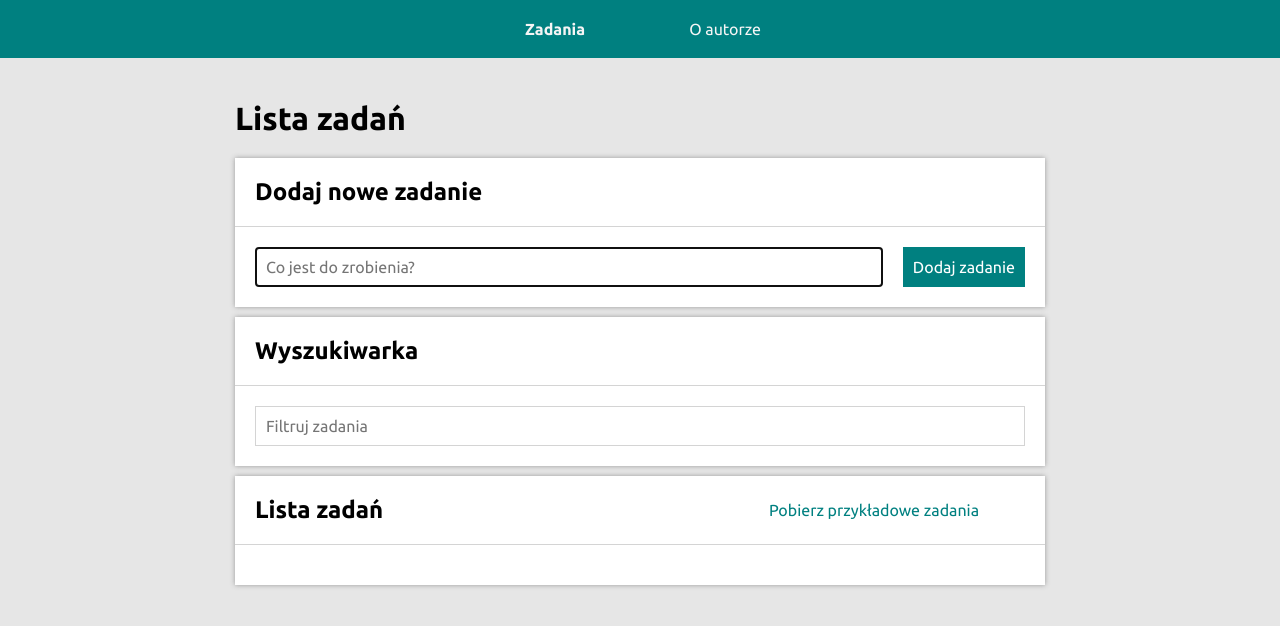
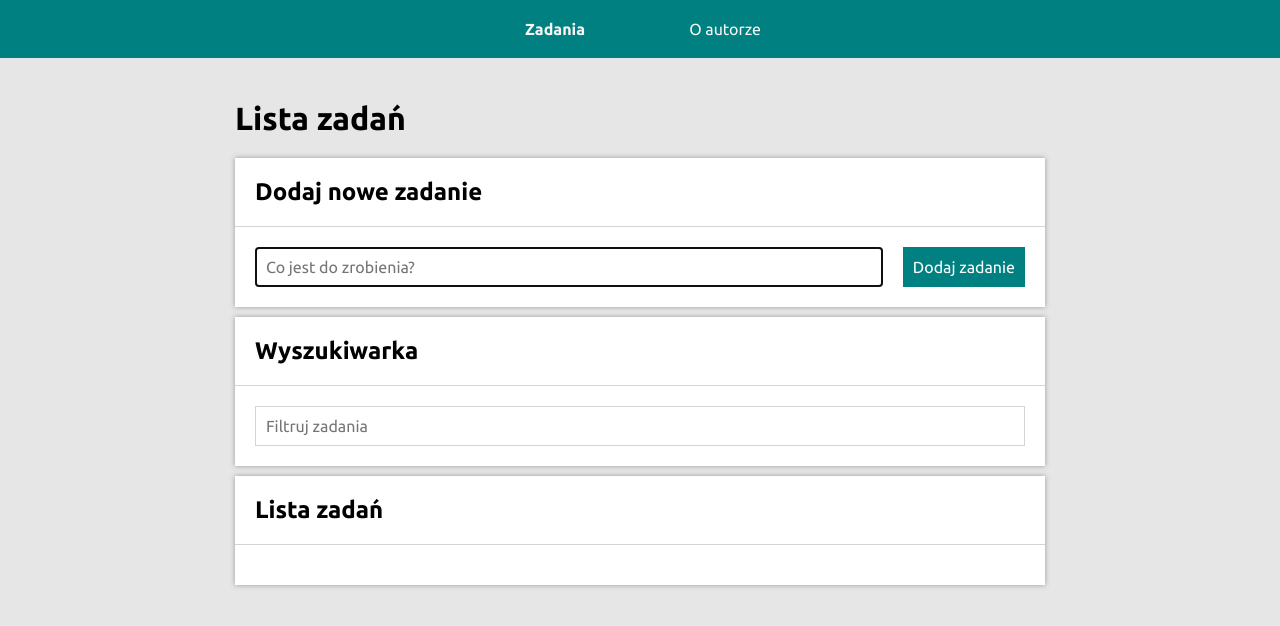
Before and after one commit to LukaszSzmytka/to-do-list-react, a React (Create React App) app: page /#/zadania in a window 1280 px wide. Shown: the top 626 px of the page. Built offline with nearby package versions, Linux system fonts and the light colour scheme.

Commit message:
change buttons

```diff
--- /dev/null
+++ b/src/features/tasks/Button/index.js
@@ -0,0 +1,20 @@
+import styled from "styled-components";
+
+export const Button = styled.button`
+    border: none;
+    background-color: transparent;
+    color: hsl(180, 100%, 25%);
+    transition: 1s;
+
+    &:hover {
+        color: hsl(180, 100%, 30%);
+    }
+
+    &:active {
+        color: hsl(180, 100%, 35%);
+    }
+
+    &:disabled {
+        color: lightgray;
+    }
+`;
--- a/src/features/tasks/TasksPage/Buttons/index.js
+++ b/src/features/tasks/TasksPage/Buttons/index.js
@@ -1,13 +1,13 @@
 import React from "react";
 import { useSelector, useDispatch } from "react-redux";
-import { StyledButtons, Button } from "./styled";
+import { StyledButtons } from "./styled";
+import { Button } from "../../Button";
 import {
   toggleHideDone,
   setAllDone,
   selectAreTasksEmpty,
   selectIsEveryTaskDone,
   selectHideDone,
-  fetchExampleTasks,
 } from "../../tasksSlice";
 
 const Buttons = () => {
@@ -19,9 +19,6 @@ const Buttons = () => {
 
   return (
     <StyledButtons>
-      <Button onClick={() => dispatch(fetchExampleTasks())}>
-        Pobierz przykładowe zadania
-      </Button>
       {!areTasksEmpty && (
         <>
           <Button onClick={() => dispatch(toggleHideDone())}>
--- a/src/features/tasks/TasksPage/Buttons/styled.js
+++ b/src/features/tasks/TasksPage/Buttons/styled.js
@@ -2,29 +2,10 @@ import styled from "styled-components";
 
 export const StyledButtons = styled.div`
     display: grid;
-    grid-template-columns: auto auto auto;
+    grid-template-columns: auto auto;
     grid-gap: 20px;
 
     @media (max-width: 767px) {
         grid-template-columns: 1fr;
     }
 `;
-
-export const Button = styled.button`
-    border: none;
-    background-color: transparent;
-    color: hsl(180, 100%, 25%);
-    transition: 1s;
-
-    &:hover {
-        color: hsl(180, 100%, 30%);
-    }
-
-    &:active {
-        color: hsl(180, 100%, 35%);
-    }
-
-    &:disabled {
-        color: lightgray;
-    }
-`;
```
